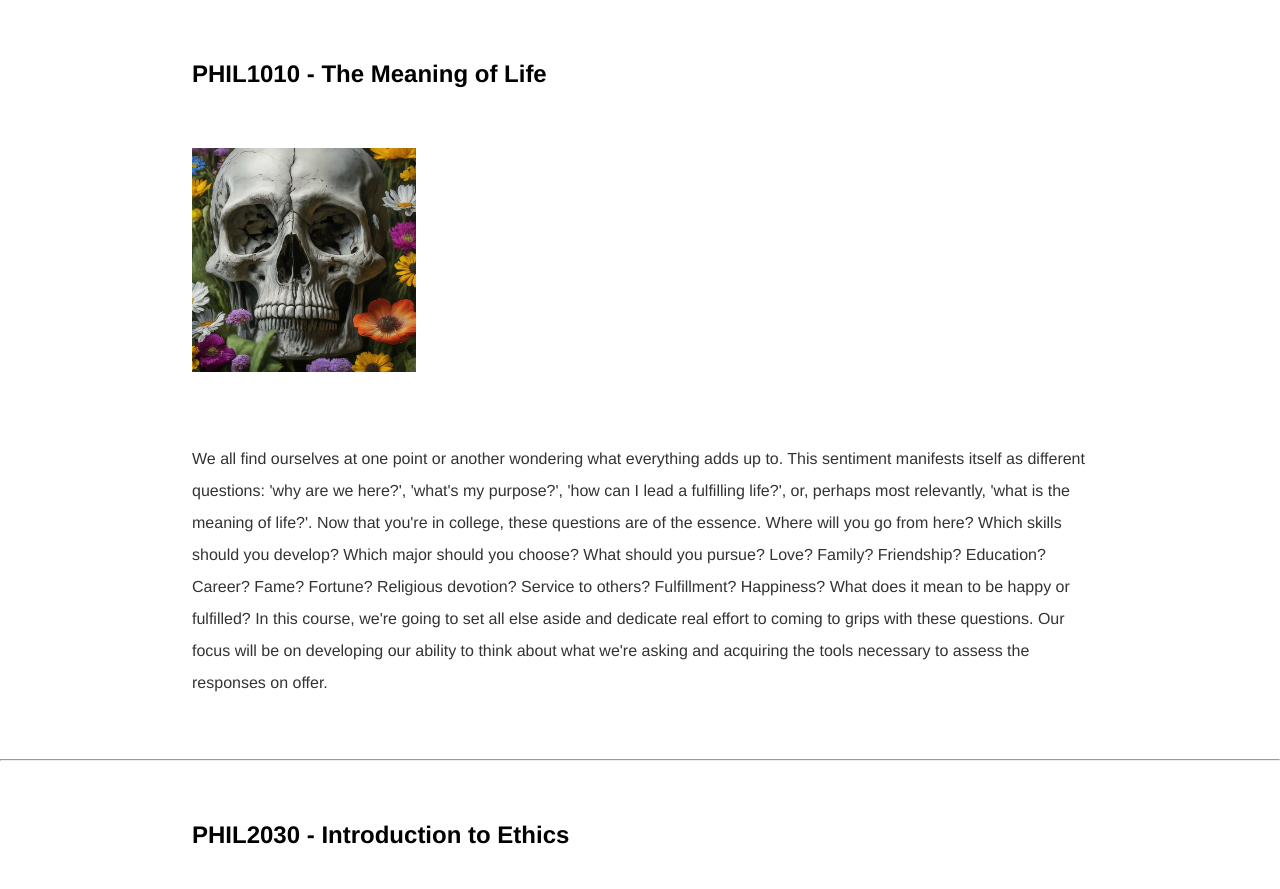
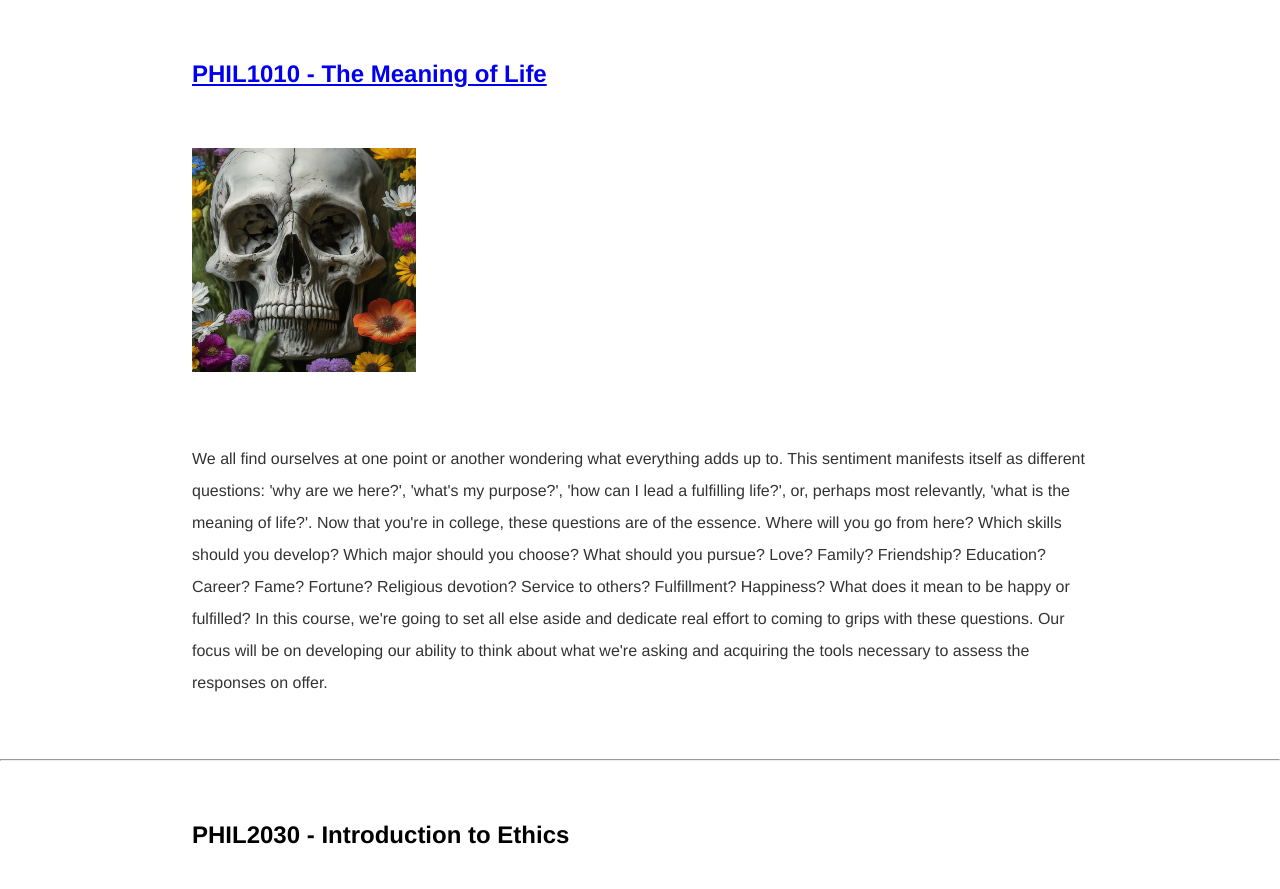
Before and after one commit to kevinjpatton/kevinjpatton.github.io, a Jekyll site: the page built from test.html, in a window 1280 px wide. Shown: the part 348-1237 px from the top of the page. Built offline with Jekyll 4.4.1, drawn with Linux system fonts in a browser that asks for light colours; Markdown is read by kramdown in place of the engine named in the settings; grey boxes are pictures that could not be loaded.

Commit message:
Update test.html

```diff
--- a/test.html
+++ b/test.html
@@ -2,7 +2,7 @@
 layout: test
 title: Test
 ---
-<h2>PHIL1010 - The Meaning of Life</h2><p><img src="/teaching/phil_1010/Phil_1010.jpg" alt="PHIL1010 - The Meaning of LIfe" class="thumbnail"></p><p>We all find ourselves at one point or another wondering what everything adds up to. This sentiment manifests itself as different questions: 'why are we here?', 'what's my purpose?', 'how can I lead a fulfilling life?', or, perhaps most relevantly, 'what is the meaning of life?'. Now that you're in college, these questions are of the essence. Where will you go from here? Which skills should you develop? Which major should you choose? What should you pursue? Love? Family? Friendship? Education? Career? Fame? Fortune? Religious devotion? Service to others? Fulfillment? Happiness? What does it mean to be happy or fulfilled? In this course, we're going to set all else aside and dedicate real effort to coming to grips with these questions. Our focus will be on developing our ability to think about what we're asking and acquiring the tools necessary to assess the responses on offer.</p>
+<h2><a href="/teaching/phil_1010/" target="_blank">PHIL1010 - The Meaning of Life</a></h2><p><img src="/teaching/phil_1010/Phil_1010.jpg" alt="PHIL1010 - The Meaning of LIfe" class="thumbnail"></p><p>We all find ourselves at one point or another wondering what everything adds up to. This sentiment manifests itself as different questions: 'why are we here?', 'what's my purpose?', 'how can I lead a fulfilling life?', or, perhaps most relevantly, 'what is the meaning of life?'. Now that you're in college, these questions are of the essence. Where will you go from here? Which skills should you develop? Which major should you choose? What should you pursue? Love? Family? Friendship? Education? Career? Fame? Fortune? Religious devotion? Service to others? Fulfillment? Happiness? What does it mean to be happy or fulfilled? In this course, we're going to set all else aside and dedicate real effort to coming to grips with these questions. Our focus will be on developing our ability to think about what we're asking and acquiring the tools necessary to assess the responses on offer.</p>
 </div>
 <hr>
 <h2>PHIL2030 - Introduction to Ethics</h2><p><img src="/teaching/phil_2030/Phil_2030.jpg" alt="PHIL2030 - Introduction to Ethics" class="thumbnail"></p><p>A critical study of basic moral concepts and problems contained in ethical theories of important western philosophers: relativism, egoism, happiness, obligation, justice, freedom, conscience, love, religious precepts, moral rules, moral attitudes and moral language.</p>
```
